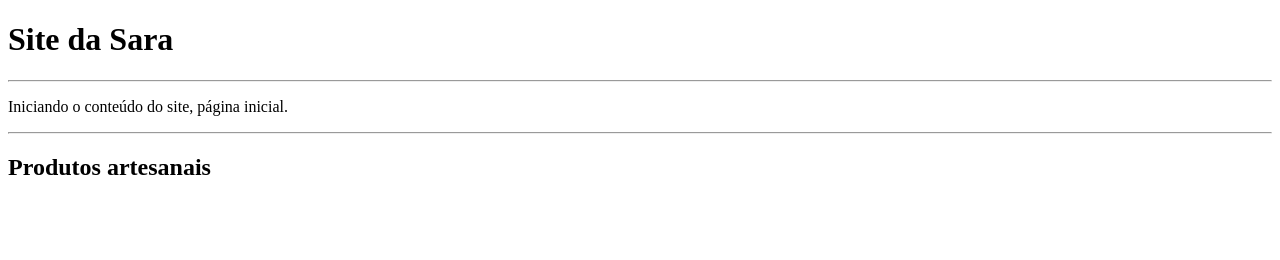
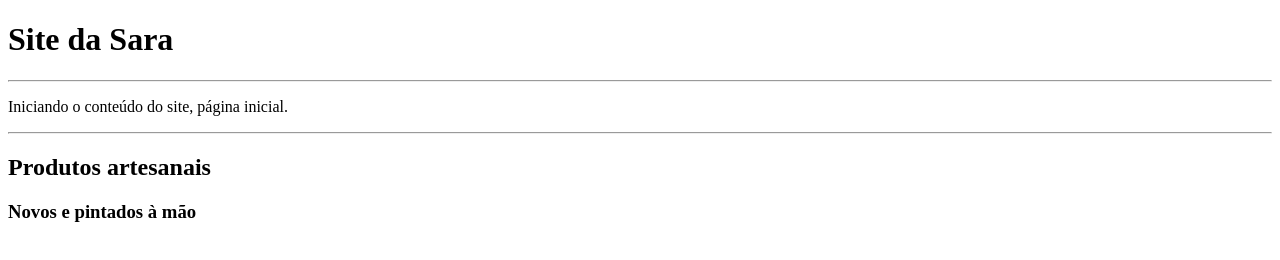
Before and after one commit to fabioWcosta/SaraSite, a plain HTML site: page index.html in a window 1280 px wide. Drawn offline with Linux system fonts and the light colour scheme.

Commit message:
Update index.html

```diff
--- a/index.html
+++ b/index.html
@@ -15,6 +15,7 @@
             <p>Iniciando o conteúdo do site, página inicial.</p>
             <hr>
             <h2>Produtos artesanais</h2>
+            <h3>Novos e pintados à mão</h3>
         </div>
 
 
```
